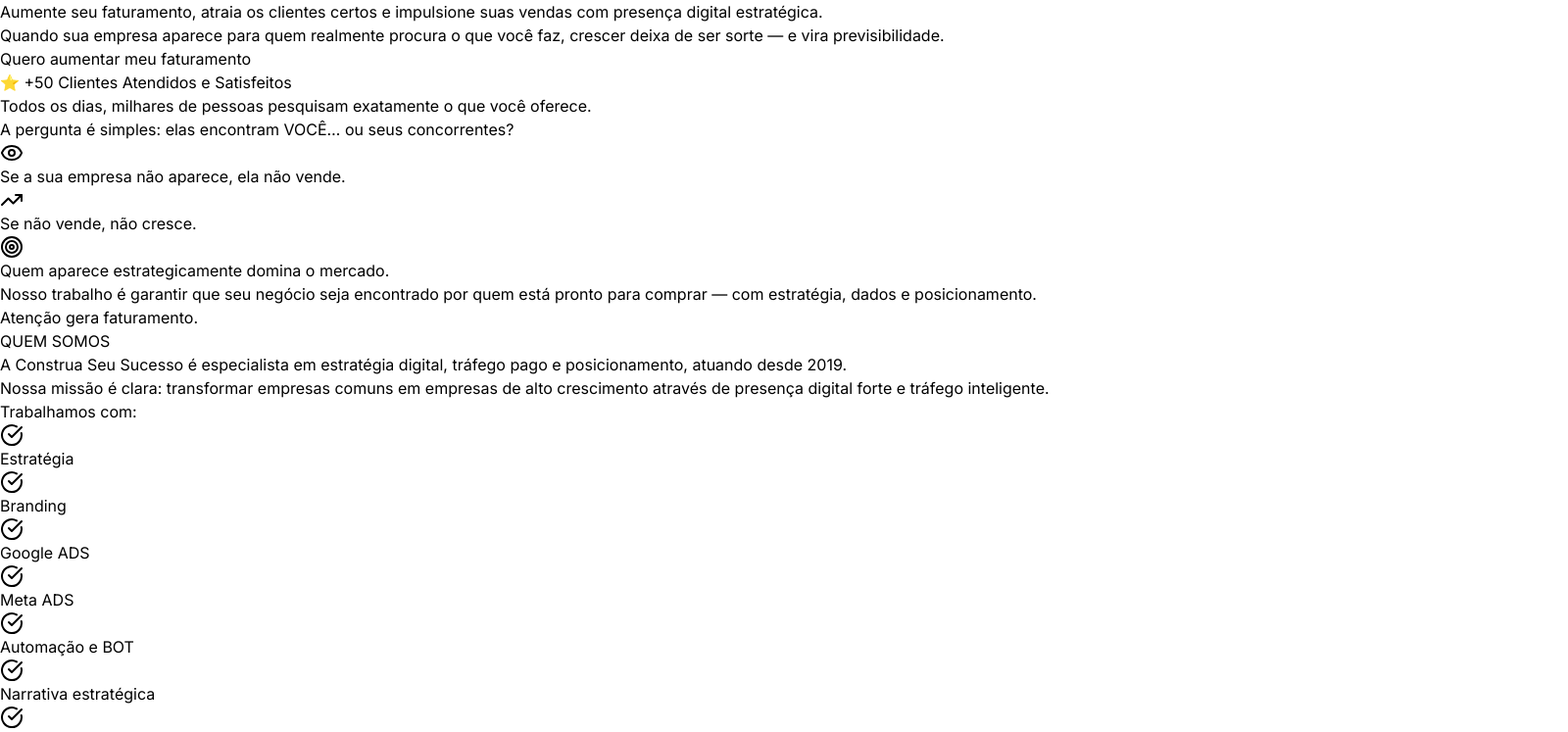
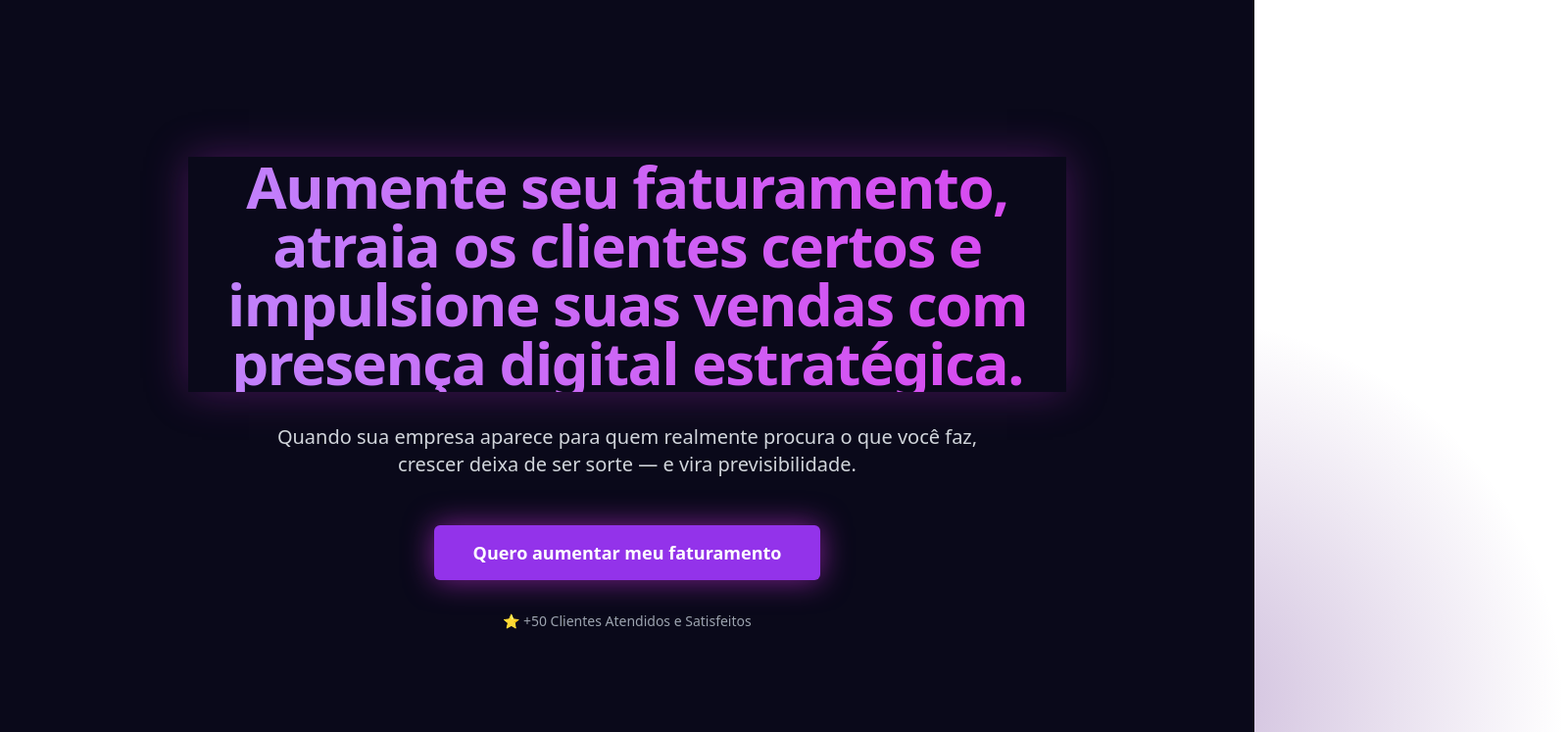
Before and after one commit to drtrafego/drtrafego-geral, a Next.js app: page / in a window 1280 px wide. Shown: the top 747 px of the page at 98% size, 1600 px wide, since content can reach past the window. Built offline with nearby package versions, Linux system fonts and the light colour scheme.

Commit message:
fix: adiciona config do tailwind e atualiza dependências

```diff
--- a/package.json
+++ b/package.json
@@ -13,11 +13,14 @@
     "@radix-ui/react-slot": "^1.2.4",
     "class-variance-authority": "^0.7.1",
     "clsx": "^2.1.1",
-    "eslint-config-next": "14.2.4",
+    "eslint": "^9.39.1",
+    "eslint-config-next": "^16.0.3",
+    "glob": "^13.0.0",
     "lucide-react": "^0.554.0",
     "next": "^14.2.4",
     "react": "^18",
     "react-dom": "^18",
+    "rimraf": "^6.1.2",
     "tailwind-merge": "^3.4.0"
   },
   "devDependencies": {
--- /dev/null
+++ b/tailwind.config.ts
@@ -0,0 +1,21 @@
+
+import type { Config } from "tailwindcss";
+
+const config: Config = {
+  content: [
+    "./src/pages/**/*.{js,ts,jsx,tsx,mdx}",
+    "./src/components/**/*.{js,ts,jsx,tsx,mdx}",
+    "./src/app/**/*.{js,ts,jsx,tsx,mdx}",
+  ],
+  theme: {
+    extend: {
+      backgroundImage: {
+        "gradient-radial": "radial-gradient(var(--tw-gradient-stops))",
+        "gradient-conic":
+          "conic-gradient(from 180deg at 50% 50%, var(--tw-gradient-stops))",
+      },
+    },
+  },
+  plugins: [],
+};
+export default config;
```
Also changed, not shown: 1 other file (tests, documents, lock files or other folders).
